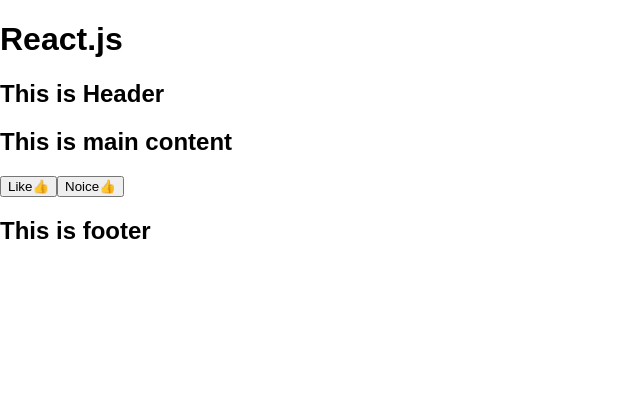
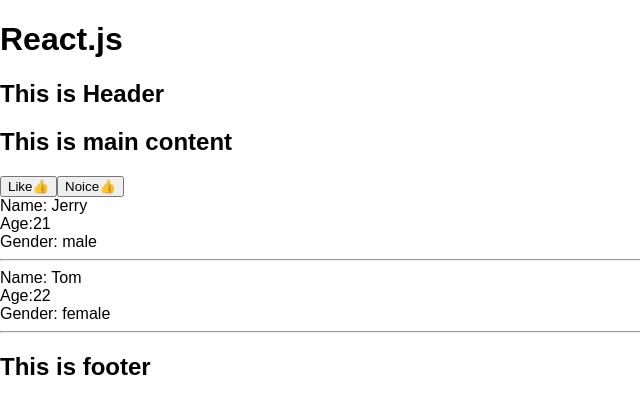
Before and after one commit to Linxiaopeng/React_exercise, a React (Create React App) app in the folder hello-react/: page / in a window 1280 px wide. Shown: the top 414 px of the page, without its empty margins (0-640 px from the left). Built offline with nearby package versions, Linux system fonts and the light colour scheme.

Commit message:
lesson 13

```diff
--- a/hello-react/src/index.js
+++ b/hello-react/src/index.js
@@ -52,6 +52,46 @@
   }
 }
 
+const users = [
+  { username: " Jerry", age: 21, gender: " male" },
+  { username: " Tom", age: 22, gender: " female" }
+];
+
+class User extends Component {
+  render() {
+    const { user } = this.props;
+    return (
+      <div>
+        <div>
+          Name:
+          {user.username}
+        </div>
+        <div>
+          Age:
+          {user.age}
+        </div>
+        <div>
+          Gender:
+          {user.gender}
+        </div>
+        <hr />
+      </div>
+    );
+  }
+}
+
+class List extends Component {
+  render() {
+    return (
+      <div>
+        {users.map((user, i) => (
+          <User key={i} user={user} />
+        ))}
+      </div>
+    );
+  }
+}
+
 class Main extends Component {
   render() {
     return (
@@ -59,6 +99,7 @@
         <h2>This is main content</h2>
         <LikeButton />
         <LikeButton likedText="Nooice" unlikedText="Noice" />
+        <List />
       </div>
     );
   }
```
